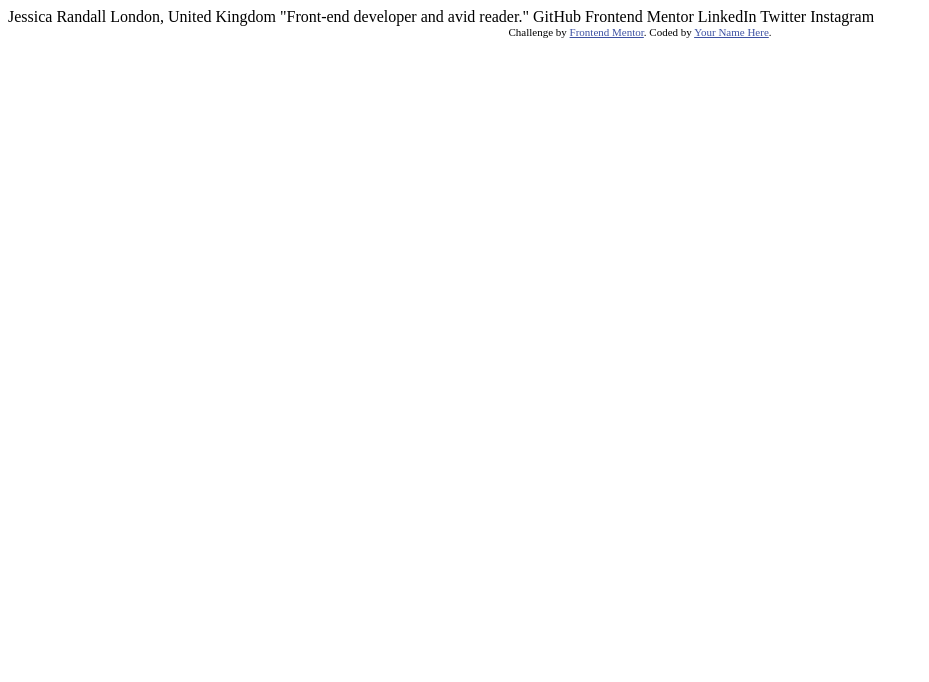
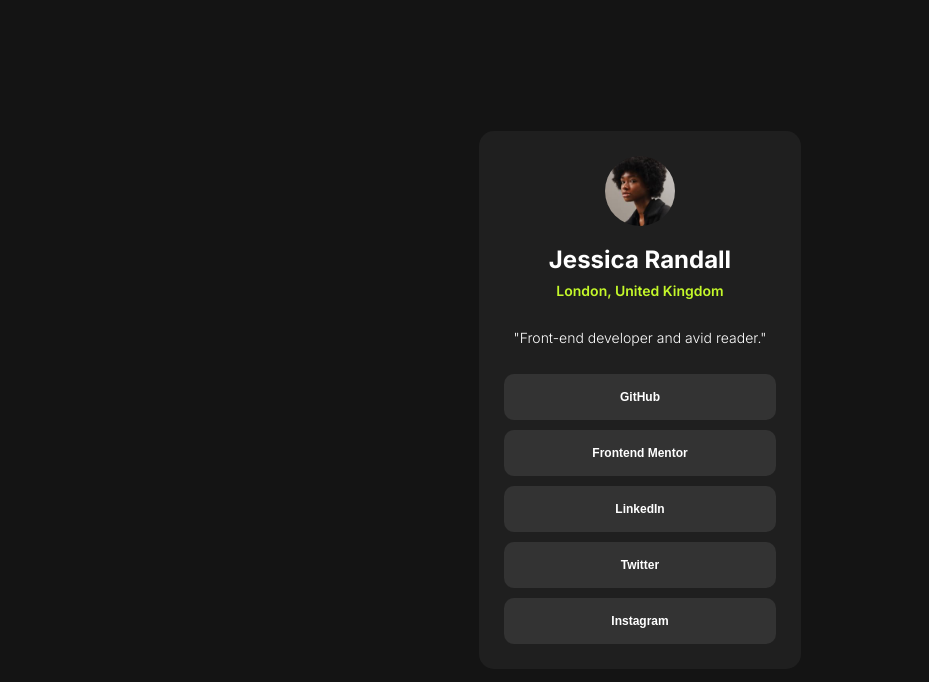
Before and after one commit to SamoPinter/social-links-profile-main, a plain HTML site: page index.html in a window 1280 px wide. Shown: the whole page, without its empty margins (0-929 px from the left). Drawn offline with Linux system fonts and the light colour scheme.

Commit message:
Finished project without readme

```diff
--- a/index.html
+++ b/index.html
@@ -5,6 +5,10 @@
   <meta name="viewport" content="width=device-width, initial-scale=1.0"> <!-- displays site properly based on user's device -->
 
   <link rel="icon" type="image/png" sizes="32x32" href="./assets/images/favicon-32x32.png">
+  <link rel="preconnect" href="https://fonts.googleapis.com">
+<link rel="preconnect" href="https://fonts.gstatic.com" crossorigin>
+<link href="https://fonts.googleapis.com/css2?family=Inter:ital,opsz,wght@0,14..32,100..900;1,14..32,100..900&display=swap" rel="stylesheet">
+  <link rel="stylesheet" href="style.css">
 
   <title>Frontend Mentor | Social links profile</title>
 
@@ -15,20 +19,24 @@
   </style>
 </head>
 <body>
-
-  Jessica Randall
-  London, United Kingdom
-  "Front-end developer and avid reader."
-
-  GitHub
-  Frontend Mentor
-  LinkedIn
-  Twitter
-  Instagram
-
-  <div class="attribution">
+  <div class="wrapper">
+    <div class="card">
+      <img src="./assets/images/avatar-jessica.jpeg" alt="Card image" class="card__image">
+      <div class="card__content">
+        <h1 class="card__title">Jessica Randall</h1>
+        <h2 class="card__button">London, United Kingdom</h2>
+        <p class="card__tagline">"Front-end developer and avid reader."</p>
+        <button class="card__buttons">GitHub</button>
+        <button class="card__buttons">Frontend Mentor</button>
+        <button class="card__buttons">LinkedIn</button>
+        <button class="card__buttons">Twitter</button>
+        <button class="card__buttons">Instagram</button>
+      </div>
+    </div>
+  </div>
+  <!-- <div class="attribution">
     Challenge by <a href="https://www.frontendmentor.io?ref=challenge" target="_blank">Frontend Mentor</a>.
-    Coded by <a href="#">Your Name Here</a>.
-  </div>
+    Coded by <a href="#">Samo</a>.
+  </div> -->
 </body>
 </html>
--- a/style.scss
+++ b/style.scss
@@ -0,0 +1,110 @@
+/*root*/
+:root {
+    --color-green: #C4F82A;
+    --color-gray-900: #141414;
+    --color-gray-800: #1F1F1F;
+    --color-gray-700: #333333;
+    --color-white: #FFFFFF;
+}
+
+*,
+*::before,
+*::after {
+    box-sizing: border-box;
+    margin: 0;
+    padding: 0;
+}
+
+  html {
+    box-sizing: border-box;
+    font-size: 62.5%;
+  }
+
+  body {
+    font-family: "Inter", serif;
+    font-size: 1.4rem;
+    font-weight: 400;
+    background-color: var(--color-gray-900);
+    color: var(--color-gray-500);
+  }
+
+  h1 {
+    font-size: 2.4rem;
+    font-weight: 700;
+    line-height: 150%;
+    color: var(--color-white);
+    letter-spacing: 0px;
+    margin: 1.6rem 0 0 0;
+  }
+
+  h2 {
+    font-size: 1.4rem;
+    font-weight: 600;
+    line-height: 150%;
+    color: var(--color-green);
+    letter-spacing: 0px;
+    margin: .2rem 0 1rem 0;
+  }
+
+p {
+    color: var(--color-white);;
+    margin: 1.6rem 0;
+    line-height: 150%;
+    font-weight: 300;
+    padding: 0 1rem;
+}
+
+  .wrapper {
+    display: flex;
+    align-items: center;
+    height: 100dvh;
+  }
+
+  .card {
+    display: flex;
+    flex-direction: column;
+    justify-content: center;
+    text-align: center;
+    align-items: center;
+    max-width: 33.8rem;
+    margin-inline: auto;
+    padding: 2.5rem;
+    background-color: var(--color-gray-800);
+    border-radius: 1.5rem;
+    border: 1px solid var(--color-gray-950);
+  }
+
+  .card__content {
+    display: flex;
+    flex-direction: column;
+  }
+
+  .card__buttons {
+    display: inline;
+    padding: 1.6rem 0;
+    margin-top: 1rem;
+
+    background-color: var(--color-gray-700);
+    color: var(--color-white);
+    font-size: 1.2rem;
+    font-weight: 700;
+    border: none;
+    border-radius: 1rem;
+    cursor: pointer;
+    max-width: 100%;
+    transition: background-color .3s ease-in;
+  }
+
+  .card__buttons:hover {
+    background-color: var(--color-green);
+    color: var(--color-gray-900);
+  }
+
+  img {
+    display: inline-block;
+    max-width: 7rem;
+    max-height: 7rem;
+    border-radius: 1rem;
+    border-radius: 50%;
+
+    }
```
Also changed, not shown: style.css (added), 1 other file.
